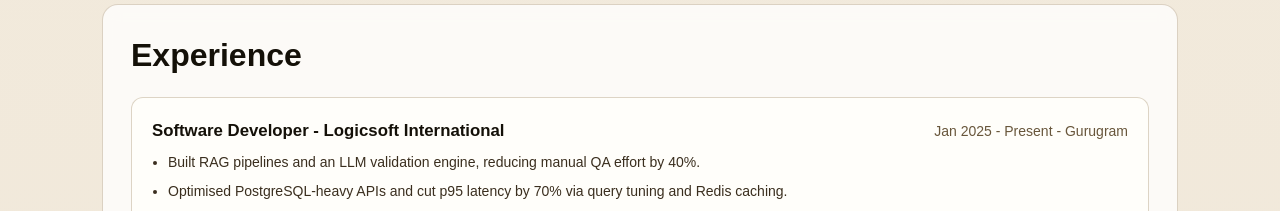
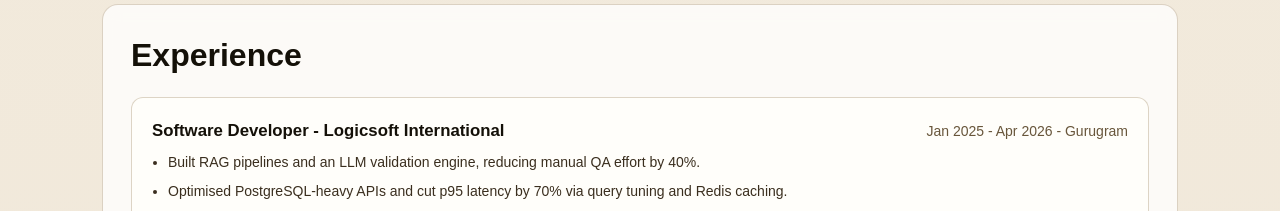
Before and after one commit to daryl-micah/portfolio_26, a React (Vite) app: page / in a window 1280 px wide. Shown: the part 1320-1531 px from the top of the page. Built offline with nearby package versions, Linux system fonts and the light colour scheme; no server answers.

Commit message:
fix: date

```diff
--- a/src/data/portfolio.ts
+++ b/src/data/portfolio.ts
@@ -29,7 +29,7 @@
   {
     role: "Software Developer",
     company: "Logicsoft International",
-    period: "Jan 2025 - Present - Gurugram",
+    period: "Jan 2025 - Apr 2026 - Gurugram",
     bullets: [
       "Built RAG pipelines and an LLM validation engine, reducing manual QA effort by 40%.",
       "Optimised PostgreSQL-heavy APIs and cut p95 latency by 70% via query tuning and Redis caching.",
```
